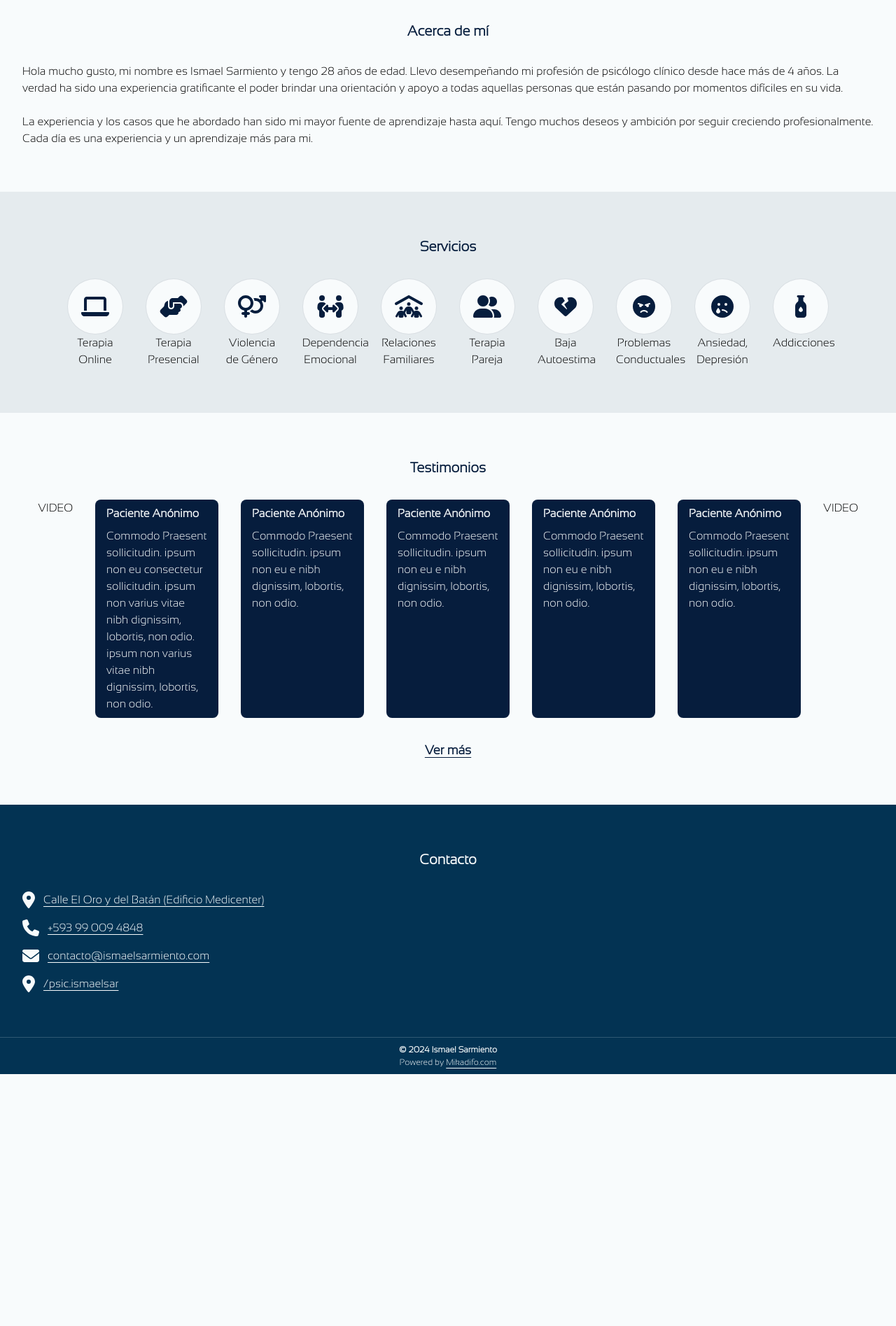
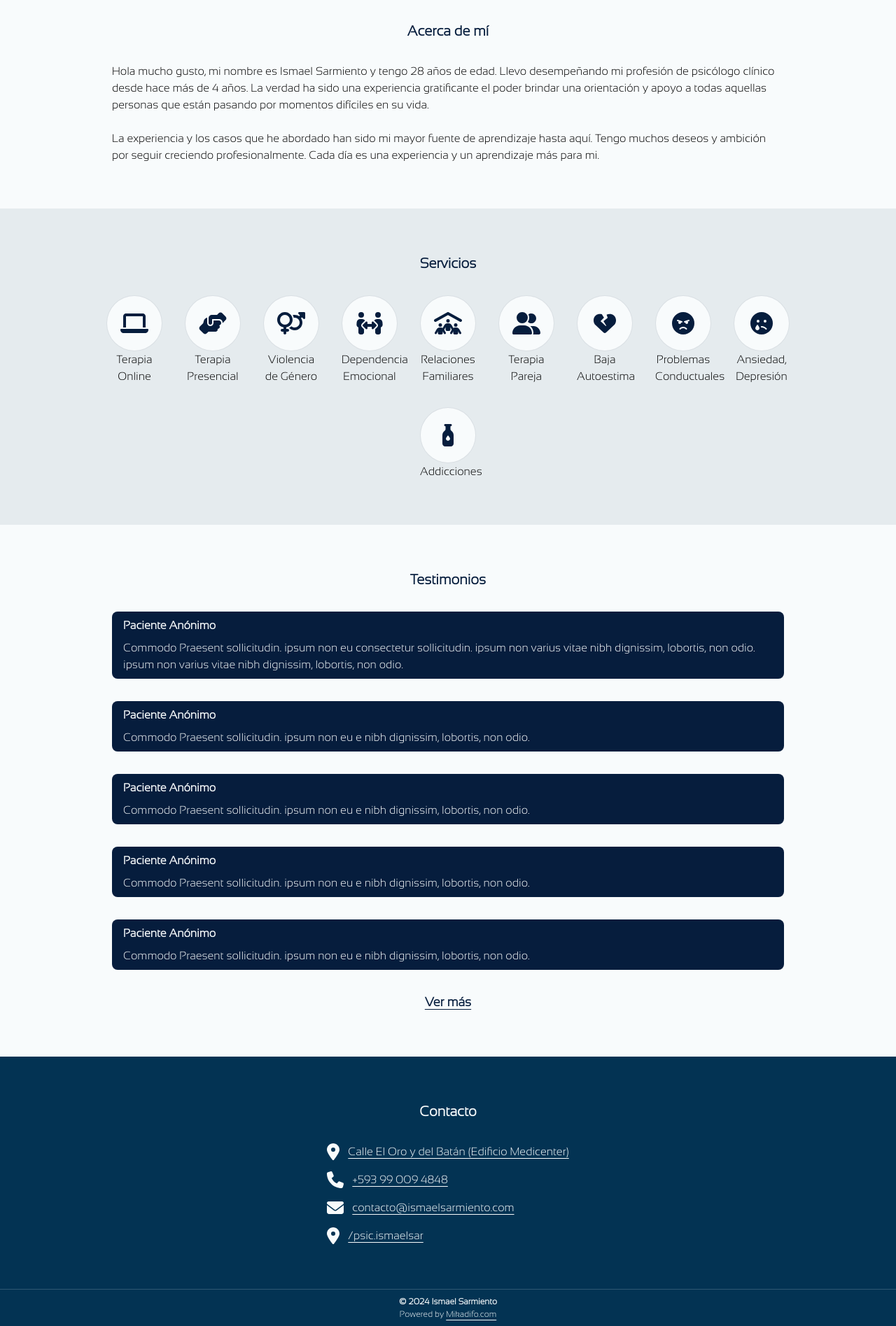
Before and after one commit to Mikadifo/ismaelsarmiento, a Next.js app: page / in a window 1280 px wide. Shown: the part 660-2555 px from the top of the page at 70% size. Before the commit the page ends 2195 px from the top, so only its background shows below. Built offline with nearby package versions, Linux system fonts and the light colour scheme.

Commit message:
fix: max w of compoenents

```diff
--- a/src/app/components/About.js
+++ b/src/app/components/About.js
@@ -1,23 +1,25 @@
 const About = () => {
   return (
-    <div className="px-8 pb-16 pt-8">
+    <div className="flex justify-center">
+      <div className="px-8 pb-16 pt-8 max-w-[1024px]">
         <h3 className="text-center text-darkBlue font-bold text-xl mb-8">
           Acerca de mí
         </h3>
         <p className="text-base">
-        Hola mucho gusto, mi nombre es Ismael Sarmiento y tengo 28 años de edad.
-        Llevo desempeñando mi profesión de psicólogo clínico desde hace más de 4
-        años. La verdad ha sido una experiencia gratificante el poder brindar
-        una orientación y apoyo a todas aquellas personas que están pasando por
-        momentos difíciles en su vida.
+          Hola mucho gusto, mi nombre es Ismael Sarmiento y tengo 28 años de
+          edad. Llevo desempeñando mi profesión de psicólogo clínico desde hace
+          más de 4 años. La verdad ha sido una experiencia gratificante el poder
+          brindar una orientación y apoyo a todas aquellas personas que están
+          pasando por momentos difíciles en su vida.
         </p>
         <br />
         <p className="text-base">
           La experiencia y los casos que he abordado han sido mi mayor fuente de
           aprendizaje hasta aquí. Tengo muchos deseos y ambición por seguir
-        creciendo profesionalmente. Cada día es una experiencia y un aprendizaje
-        más para mi.
+          creciendo profesionalmente. Cada día es una experiencia y un
+          aprendizaje más para mi.
         </p>
+      </div>
     </div>
   );
 };
--- /dev/null
+++ b/src/app/components/Contact.js
@@ -0,0 +1,49 @@
+import {
+  faEnvelope,
+  faLocationDot,
+  faPhone,
+} from "@fortawesome/free-solid-svg-icons";
+import { FontAwesomeIcon } from "@fortawesome/react-fontawesome";
+
+//TODO: add instegram brand icon
+
+const Contact = () => {
+  return (
+    <div className="px-8 py-16 bg-lightBlue text-white text-base">
+      <h3 className="text-center font-bold text-xl mb-8">Contacto</h3>
+      <div className="flex justify-center">
+        <div className="flex flex-col gap-4 max-w-[1024px]">
+          <div className="flex gap-3">
+            <FontAwesomeIcon icon={faLocationDot} size="xl" />
+            <a href="#TODO" className="underline underline-offset-4">
+              Calle El Oro y del Batán (Edificio Medicenter)
+            </a>
+          </div>
+          <div className="flex gap-3">
+            <FontAwesomeIcon icon={faPhone} size="xl" />
+            <a href="#TODO" className="underline underline-offset-4">
+              +593 99 009 4848
+            </a>
+          </div>
+          <div className="flex gap-3">
+            <FontAwesomeIcon icon={faEnvelope} size="xl" />
+            <a
+              href="mailto:contacto@ismaelsarmiento.com"
+              className="underline underline-offset-4"
+            >
+              contacto@ismaelsarmiento.com
+            </a>
+          </div>
+          <div className="flex gap-3">
+            <FontAwesomeIcon icon={faLocationDot} size="xl" />
+            <a href="#TODO" className="underline underline-offset-4">
+              /psic.ismaelsar
+            </a>
+          </div>
+        </div>
+      </div>
+    </div>
+  );
+};
+
+export default Contact;
--- a/src/app/components/Contacto.js
+++ /dev/null
@@ -1,47 +0,0 @@
-import {
-  faEnvelope,
-  faLocationDot,
-  faPhone,
-} from "@fortawesome/free-solid-svg-icons";
-import { FontAwesomeIcon } from "@fortawesome/react-fontawesome";
-
-//TODO: add instegram brand icon
-
-const Contacto = () => {
-  return (
-    <div className="px-8 py-16 bg-lightBlue text-white text-base">
-      <h3 className="text-center font-bold text-xl mb-8">Contacto</h3>
-      <div className="flex flex-col gap-4">
-        <div className="flex gap-3">
-          <FontAwesomeIcon icon={faLocationDot} size="xl" />
-          <a href="#TODO" className="underline underline-offset-4">
-            Calle El Oro y del Batán (Edificio Medicenter)
-          </a>
-        </div>
-        <div className="flex gap-3">
-          <FontAwesomeIcon icon={faPhone} size="xl" />
-          <a href="#TODO" className="underline underline-offset-4">
-            +593 99 009 4848
-          </a>
-        </div>
-        <div className="flex gap-3">
-          <FontAwesomeIcon icon={faEnvelope} size="xl" />
-          <a
-            href="mailto:contacto@ismaelsarmiento.com"
-            className="underline underline-offset-4"
-          >
-            contacto@ismaelsarmiento.com
-          </a>
-        </div>
-        <div className="flex gap-3">
-          <FontAwesomeIcon icon={faLocationDot} size="xl" />
-          <a href="#TODO" className="underline underline-offset-4">
-            /psic.ismaelsar
-          </a>
-        </div>
-      </div>
-    </div>
-  );
-};
-
-export default Contacto;
--- a/src/app/components/Services.js
+++ b/src/app/components/Services.js
@@ -7,10 +7,12 @@ const Services = () => {
       <h3 className="text-center text-darkBlue font-bold text-xl mb-8">
         Servicios
       </h3>
-      <div className="flex gap-8 flex-wrap justify-center">
-        {services.map((service) => (
-          <ServiceCard service={service} />
-        ))}
+      <div className="flex justify-center">
+        <div className="flex gap-8 flex-wrap justify-center max-w-[1024px]">
+          {services.map((service) => (
+            <ServiceCard service={service} />
+          ))}
+        </div>
       </div>
     </div>
   );
--- a/src/app/components/TestimonalCard.js
+++ b/src/app/components/TestimonalCard.js
@@ -1,13 +1,14 @@
 const TestimonialCard = ({ testimonial }) => {
   if (testimonial.text) {
     return (
-      <div className="bg-darkBlue text-white px-4 py-2 rounded-lg w-44 text-base">
+      <div className="bg-darkBlue text-white px-4 py-2 rounded-lg w-full text-base">
         <h4 className="font-bold mb-2">{testimonial.author}</h4>
         <p>{testimonial.text}</p>
       </div>
     );
   } else {
-    return <div>VIDEO</div>;
+    return;
+    //return <div>VIDEO</div>;
   }
 };
 
--- a/src/app/components/Testimonials.js
+++ b/src/app/components/Testimonials.js
@@ -26,7 +26,8 @@ const Testimonials = () => {
   }, [max]);
 
   return (
-    <div className="px-8 py-16 bg-white">
+    <div className="flex justify-center">
+      <div className="px-8 py-16 bg-white max-w-[1024px]">
         <h3 className="text-center text-darkBlue font-bold text-xl mb-8">
           Testimonios
         </h3>
@@ -44,6 +45,7 @@ const Testimonials = () => {
           </button>
         </div>
       </div>
+    </div>
   );
 };
 
--- a/src/app/page.js
+++ b/src/app/page.js
@@ -1,6 +1,6 @@
 import About from "./components/About";
 import CTA from "./components/CTA";
-import Contacto from "./components/Contacto";
+import Contact from "./components/Contact";
 import Footer from "./components/Footer";
 import Navbar from "./components/Navbar";
 import Services from "./components/Services";
@@ -16,7 +16,7 @@ const Home = () => {
       <About />
       <Services />
       <Testimonials />
-      <Contacto />
+      <Contact />
       <Footer />
     </>
   );
```
Lines whose indentation alone changed are shown as unchanged.
